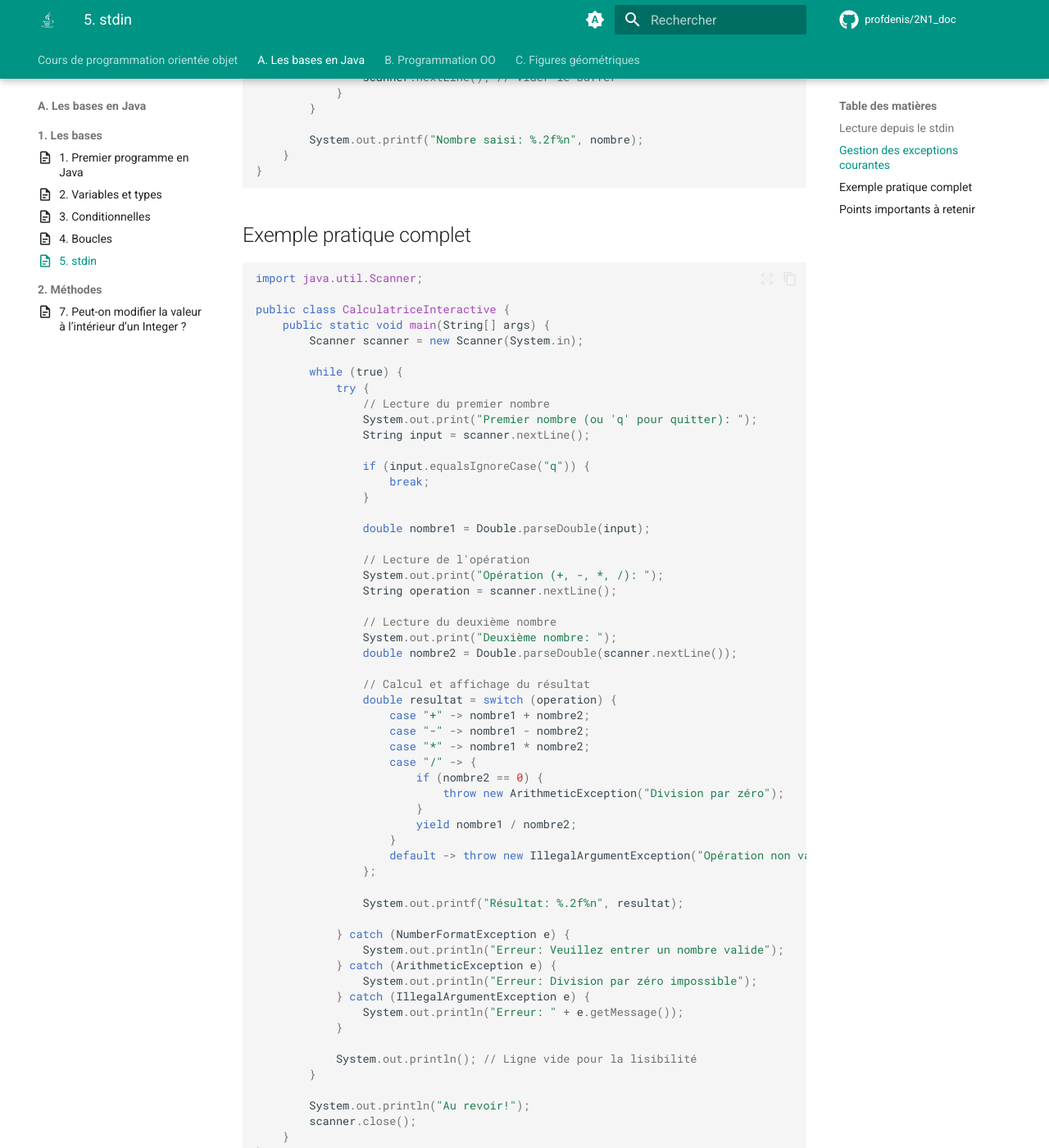
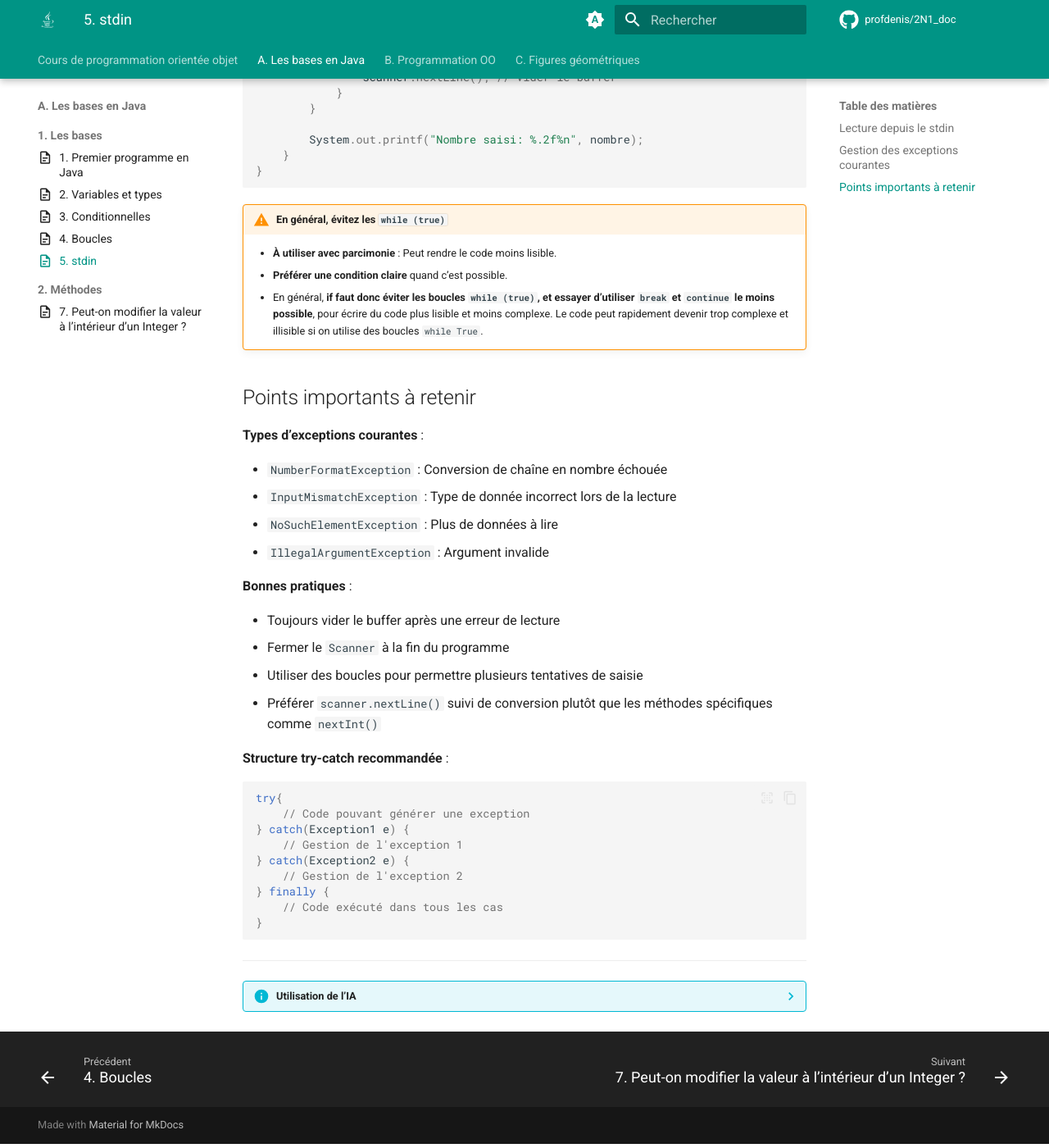
Before and after one commit to profdenis/2N1_doc, an MkDocs documentation site: the page built from docs/A. Les bases en Java/1. Les bases/05-stdin.md, in a window 1280 px wide and 1400 px high, scrolled down 1235 px. Shown: the whole window at 82% size. Built offline with MkDocs 1.6.1 and Material for MkDocs 9.7.7, drawn with Linux system fonts in a browser that asks for light colours; comment, search, counter and statistics services are not loaded.

Commit message:
ajout d'avertissements sur les while(true), break, continue et return à l'intérieur des boucles

````diff
--- a/docs/A. Les bases en Java/1. Les bases/05-stdin.md
+++ b/docs/A. Les bases en Java/1. Les bases/05-stdin.md
@@ -67,67 +67,13 @@ public class GestionExceptions {
 }
 ```
 
-## Exemple pratique complet
+!!! warning "En général, évitez les `while (true)`"
+    - **À utiliser avec parcimonie** : Peut rendre le code moins lisible.
+    - **Préférer une condition claire** quand c'est possible.
+    - En général, **if faut donc éviter les boucles `while (true)`, et essayer d'utiliser `break` et `continue` le moins
+      possible**, pour écrire du code plus lisible et moins complexe. Le code peut rapidement devenir trop complexe et
+      illisible si on utilise des boucles `while True`.
 
-```java
-import java.util.Scanner;
-
-public class CalculatriceInteractive {
-    public static void main(String[] args) {
-        Scanner scanner = new Scanner(System.in);
-
-        while (true) {
-            try {
-                // Lecture du premier nombre
-                System.out.print("Premier nombre (ou 'q' pour quitter): ");
-                String input = scanner.nextLine();
-
-                if (input.equalsIgnoreCase("q")) {
-                    break;
-                }
-
-                double nombre1 = Double.parseDouble(input);
-
-                // Lecture de l'opération
-                System.out.print("Opération (+, -, *, /): ");
-                String operation = scanner.nextLine();
-
-                // Lecture du deuxième nombre
-                System.out.print("Deuxième nombre: ");
-                double nombre2 = Double.parseDouble(scanner.nextLine());
-
-                // Calcul et affichage du résultat
-                double resultat = switch (operation) {
-                    case "+" -> nombre1 + nombre2;
-                    case "-" -> nombre1 - nombre2;
-                    case "*" -> nombre1 * nombre2;
-                    case "/" -> {
-                        if (nombre2 == 0) {
-                            throw new ArithmeticException("Division par zéro");
-                        }
-                        yield nombre1 / nombre2;
-                    }
-                    default -> throw new IllegalArgumentException("Opération non valide");
-                };
-
-                System.out.printf("Résultat: %.2f%n", resultat);
-
-            } catch (NumberFormatException e) {
-                System.out.println("Erreur: Veuillez entrer un nombre valide");
-            } catch (ArithmeticException e) {
-                System.out.println("Erreur: Division par zéro impossible");
-            } catch (IllegalArgumentException e) {
-                System.out.println("Erreur: " + e.getMessage());
-            }
-
-            System.out.println(); // Ligne vide pour la lisibilité
-        }
-
-        System.out.println("Au revoir!");
-        scanner.close();
-    }
-}
-```
 
 ## Points importants à retenir
 
````
Also changed, not shown: docs/A. Les bases en Java/1. Les bases/03-Conditionnelles.md (+32 -0 lines), docs/A. Les bases en Java/1. Les bases/04-Boucles.md (+20 -0 lines), site/A. Les bases en Java/1. Les bases/03-Conditionnelles/index.html, site/A. Les bases en Java/1. Les bases/04-Boucles/index.html, site/A. Les bases en Java/1. Les bases/05-stdin/index.html, site/search/search_index.json, site/sitemap.xml, 1 other file.
